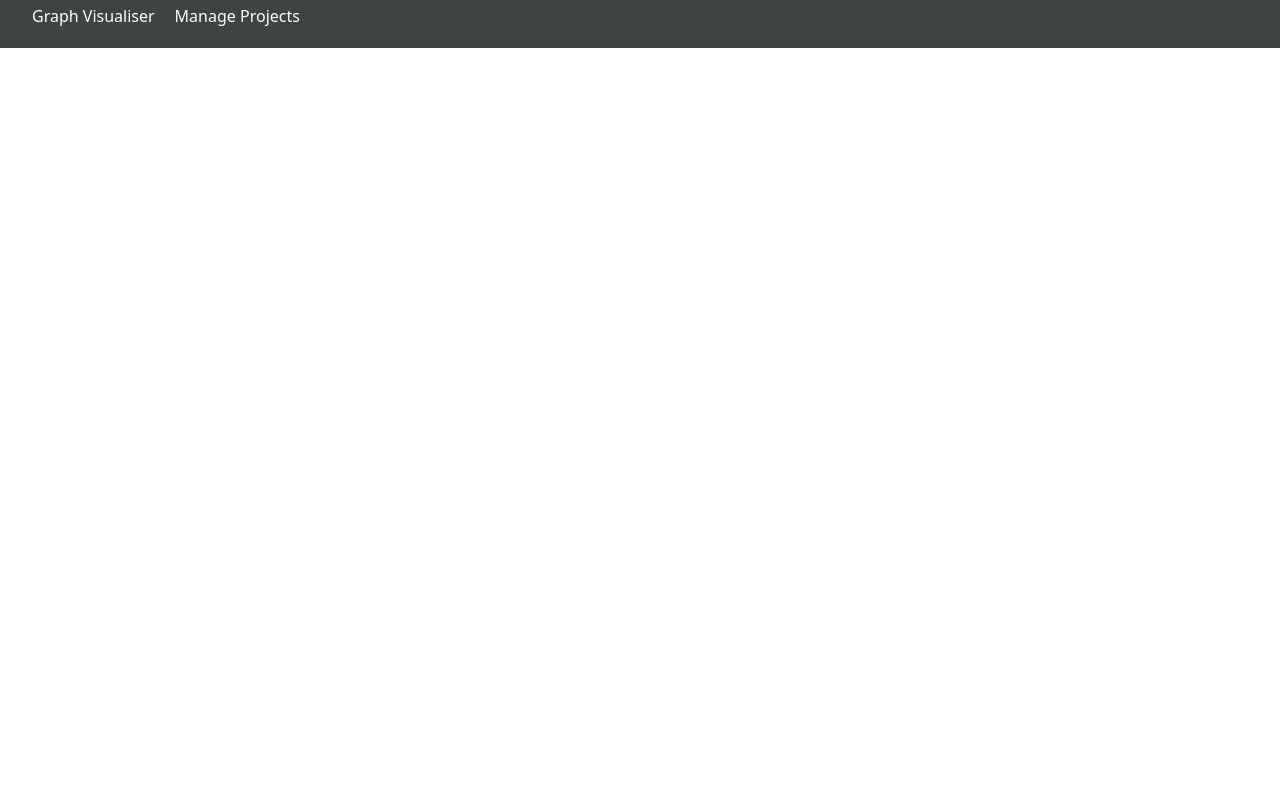
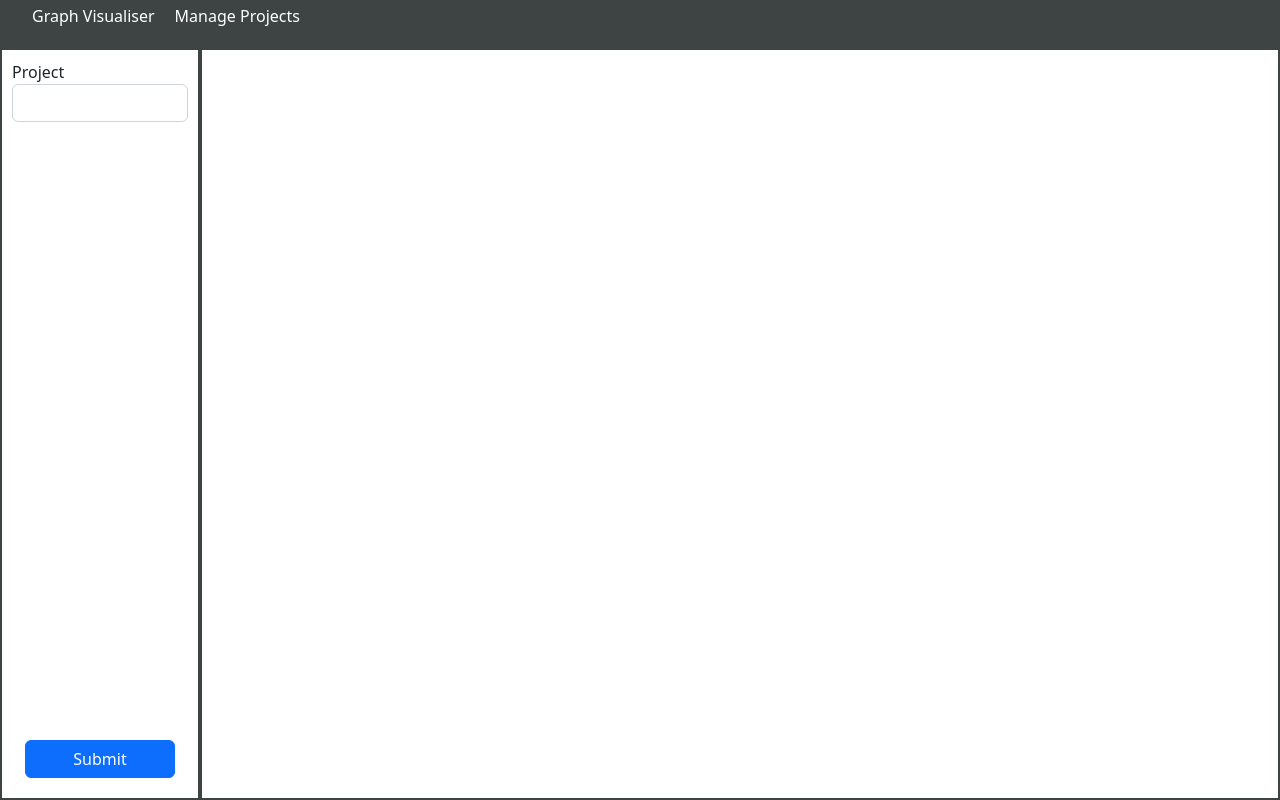
Before and after one commit to adambanner1904/user-journey-visualiser, a Flask app: page / in a window 1280 px wide. Run offline with Flask 3, Linux system fonts and the light colour scheme; lists and menus that the app fills with data are empty.

Commit message:
Implemented the basic filter layout.

```diff
--- a/app/__init__.py
+++ b/app/__init__.py
@@ -11,6 +11,6 @@ def create_app():
     app.register_blueprint(ujv)
     app.register_blueprint(projects)
 
-    logging.getLogger('werkzeug').setLevel(logging.WARN)
+    # logging.getLogger('werkzeug').setLevel(logging.WARN)
 
     return app
--- a/app/controllers/ujv.py
+++ b/app/controllers/ujv.py
@@ -1,8 +1,11 @@
 from flask import Blueprint, render_template
+from app.db import get_tables
 
 ujv = Blueprint('ujv', __name__)
 
 @ujv.route('/')
 @ujv.route('/user-journey-visualiser')
 def user_journey_visualiser():
-    return render_template('ujv.html')
+    projects = get_tables()
+    projects = [(project, project.replace('_', ' ').capitalize()) for project in projects]
+    return render_template('ujv.html', projects=projects)
--- a/app/static/styles/base.css
+++ b/app/static/styles/base.css
@@ -15,13 +15,14 @@ html {
 }
 
 body {
+    height: 100vh;
     display: grid;
     grid-template-rows: auto 1fr;
-    grid-template-areas: "header", "main-content";
   }
 
 #main-content {
   position: relative;
+  height: 100%;
 }
 
 #header {
--- a/app/static/styles/ujv.css
+++ b/app/static/styles/ujv.css
@@ -2,18 +2,32 @@
     display: grid;
     grid-template-columns: 1fr 6fr;
     grid-template-areas: "filter diagram";
-    gap: 10px;
+    height: 100%;
 }
 
 #filter {
-    background-color: red;
-    grid: filter;
-    height: 100%;
     min-width: 200px;
+    border: 2.5px solid var(--dark);
 }
 
 #diagram {
-    background-color: red;
-    grid: diagram;
+    border: 2.5px solid var(--dark);
+}
+
+#filter-controls {
     height: 100%;
+    display: flex;
+    flex-direction: column;
+    justify-content: space-between;
+    align-items: center;
+    padding: 10px 10px 20px 10px
+
 }
+
+#filter-submit {
+    width: min(150px, 85%)
+}
+
+#filter-project {
+    width: 100%;
+}
--- a/app/templates/ujv.html
+++ b/app/templates/ujv.html
@@ -1,16 +1,32 @@
 {% extends "base.html" %}
-{% block link %} <link rel="stylesheet" href="static/styles/ujv.css">{%endblock%}
+{% block link %}
+<link rel="stylesheet" href="static/styles/ujv.css">{%endblock%}
 {% block title %}User journey visualiser{%endblock%}
 
 {% block content %}
-    <!-- <div id="page">
-        <div id="filter">
-            <button action="">
-                button
+<div id="page">
+    <!--Filter Section-->
+    <div id="filter">
+        <form action="" id="filter-controls">
+
+            <div class="form-group" id="filter-project">
+                <label for="project">Project</label>
+                <select class="form-control" id="project">
+                    {% for project, project_formatted in projects %}
+                    <option value="{{project}}">{{project_formatted}}</option>
+                    {% endfor %}
+                </select>
+            </div>
+
+            <button type="submit" class="btn btn-primary" id="filter-submit">
+                Submit
             </button>
-        </div>
-        <div id="diagram">
 
-        </div>
-    </div> -->
+        </form>
+    </div>
+    <!--Graph Visualisation-->
+    <div id="diagram">
+
+    </div>
+</div>
 {% endblock %}
```
